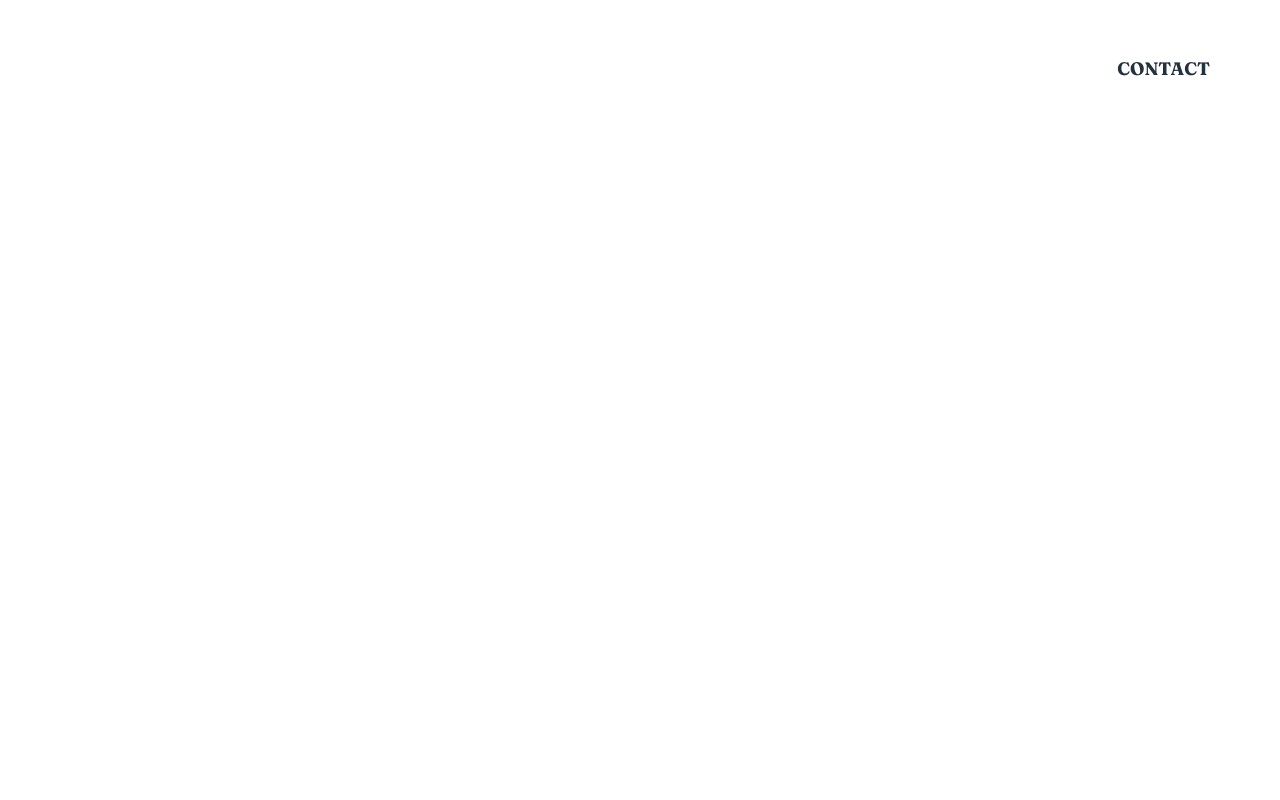
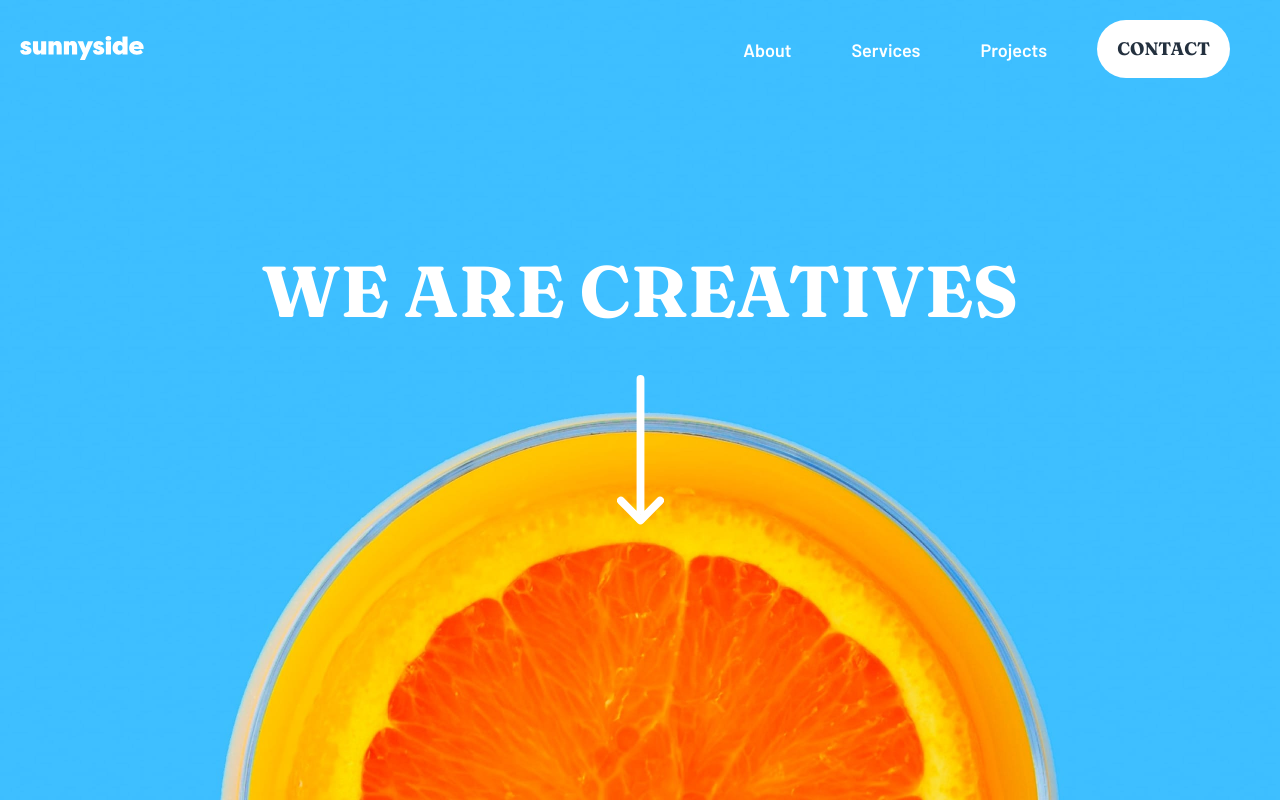
Before and after one commit to joel-development/frontendmentor---challenge-8, a plain HTML site: page docs/index.html in a window 1280 px wide. Drawn offline with Linux system fonts and the light colour scheme.

Commit message:
hero, mobile and desktop

```diff
--- a/dev/sass/base/_base.scss
+++ b/dev/sass/base/_base.scss
@@ -6,6 +6,11 @@ body
 {
   font-size: 18px;
   font-family: $font-text;
+  overflow-x: hidden;
+}
+h1
+{
+  margin: 0;
 }
 ul
 {
--- a/dev/sass/blocks/_hero.scss
+++ b/dev/sass/blocks/_hero.scss
@@ -0,0 +1,50 @@
+.hero
+{
+  position: relative;
+  z-index: 10;
+  background-image: url(../assets/images/mobile/image-header.jpg);
+  background-size: cover;
+  background-position: center;
+
+  padding-top: 100px;
+  height: 100vh;
+
+  .main-title
+  {
+    padding: 75px 0;
+    font-size: 3em;
+    font-family: $font-title;
+    text-align: center;
+    color: $color-hero;
+  }
+}
+
+.arrow
+{
+  position: absolute;
+  background-repeat: no-repeat;
+  background-position: center;
+  background-size: contain;
+  background-image: url(../assets/images/icon-arrow-down.svg);
+
+  bottom: 200px;
+  width: 100%;
+  height: 150px;
+}
+
+@media screen and (min-width: 860px) {
+  .hero
+  {
+    background-image: url(../assets/images/desktop/image-header.jpg);
+
+    .main-title
+    {
+      margin: 75px 0;
+      font-size: 4em;
+    }
+  }
+  .arrow
+  {
+    bottom: 275px;
+  }
+}
--- a/dev/sass/blocks/_menu.scss
+++ b/dev/sass/blocks/_menu.scss
@@ -2,12 +2,14 @@
 {
   position: absolute;
   top: 0;
+  z-index: 20;
 
   display: flex;
   justify-content: space-between;
   align-items: center;
   padding: 10px 20px;
   width: 100%;
+  height: 100px;
 
   .toggle
   {
@@ -19,7 +21,6 @@
   position: absolute;
   top: 100px;
   right: 20px;
-  z-index: 10;
 
   display: flex;
   justify-content: center;
@@ -30,12 +31,14 @@
   width: 300px;
   padding: 30px;
 
-  transform: translateX(400px);
+  background-color: $color-menu;
+
+  transform: translateY(-400px);
   transition: .3s ease-in transform;
 
   &--on
   {
-    transform: translateX(0);
+    transform: translateY(0);
   }
 
   ul
@@ -88,6 +91,7 @@
   }
   .menu
   {
+    background-color: transparent;
     &::before
     {
       display: none;
--- a/docs/index.html
+++ b/docs/index.html
@@ -24,6 +24,14 @@
     </nav>
     <img src="assets/images/icon-hamburger.svg" alt="icon-hamburger" class="toggle" id="toggle">
   </header>
+  <main class="main-content">
+    <div class="hero">
+      <h1 class="main-title uppercase">
+        We are Creatives
+      </h1>
+      <div class="arrow"></div>
+    </div>
+  </main>
   <script src="scripts/main.js"></script>
 </body>
 </html>
```
Also changed, not shown: docs/css/style.css.
